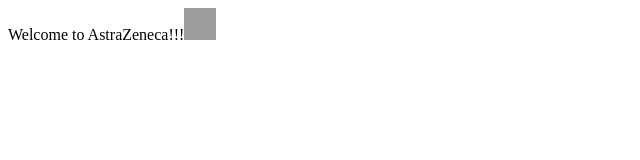
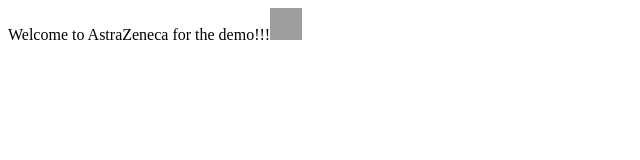
Before and after one commit to kaspar82/applicationcode, a plain HTML site: page index.html in a window 1280 px wide. Shown: the whole page, without its empty margins (0-640 px from the left). Drawn offline with Linux system fonts and the light colour scheme; grey boxes are pictures that could not be loaded.

Commit message:
Update index.html

```diff
--- a/index.html
+++ b/index.html
@@ -1,7 +1,7 @@
 <html>
   <body>
     <table>
-      <tr><div>Welcome to AstraZeneca!!!<img src="https://www.gravatar.com/avatar/781878e32cce546ede96795eb76e6877?s=32&amp;d=identicon&amp;r=PG" alt="" width="32" height="32">
+      <tr><div>Welcome to AstraZeneca for the demo!!!<img src="https://www.gravatar.com/avatar/781878e32cce546ede96795eb76e6877?s=32&amp;d=identicon&amp;r=PG" alt="" width="32" height="32">
         </div></tr>
     </table>
   </body>
```
